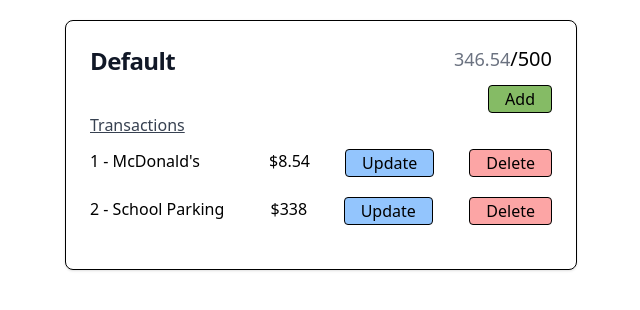
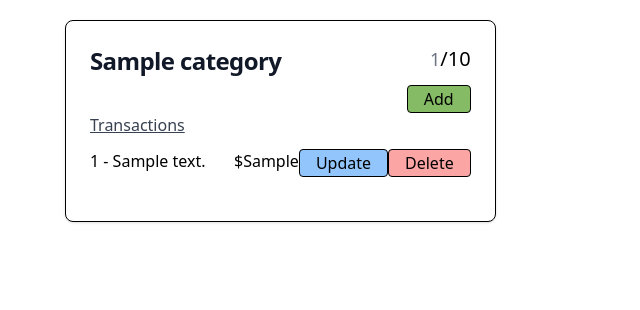
Before and after one commit to dharbo/490Project, a Flask app: template templates/home.html in a window 1280 px wide. Shown: the part 174-484 px from the top of the page, without its empty margins (19-659 px from the left). Run offline with Flask 3, Linux system fonts and the light colour scheme; the template is opened without the code that fills it: most values are stand-ins (such as "Sample title", 1, 10 or a date in 2020); style sheets or scripts are compiled from the project's sources.

Commit message:
Added Update/Remove functionality

```diff
--- a/app.py
+++ b/app.py
@@ -2,7 +2,6 @@ from flask import Flask, render_template, request, redirect, abort, flash
 
 import sqlite3
 import uuid
-# import time
 
 # Set up the database
 DATABASE = './database.db'
@@ -15,7 +14,7 @@ cursor.execute("CREATE TABLE IF NOT EXISTS CATEGORY (Category_Name TEXT, User_Na
 cursor.execute("CREATE TABLE IF NOT EXISTS TRANSACTIONS (Transaction_ID TEXT, Category_Name TEXT, User_Name TEXT, Description TEXT, Money_Spent TEXT, FOREIGN KEY (User_Name) REFERENCES USER (User_Name), FOREIGN KEY (Category_Name) REFERENCES CATEGORY (Category_Name), PRIMARY KEY (Transaction_ID, Category_Name, User_Name))")
 
 ## TESTING with transactions
-cursor.execute("INSERT OR IGNORE INTO TRANSACTIONS VALUES (?,?,?,?,?)", ('2','Insurance','david','AAA','200'))
+# cursor.execute("INSERT OR IGNORE INTO TRANSACTIONS VALUES (?,?,?,?,?)", ('4','Insurance','david','Farmers','100'))
 connection.commit()
 ##
 
@@ -39,17 +38,22 @@ def get_category_data():
 
     for category_row in category_rows:
         transactions_for_category = dict()
+        total_spent = 0.0
 
         transactions_rows = cursor.execute("SELECT * FROM TRANSACTIONS WHERE User_Name=? AND Category_Name=?", (user_logged_in[0],category_row[0],)).fetchall()
         for transactions_row in transactions_rows:
             transactions_for_category[f'{transactions_row[0]}'] = {'Description':f'{transactions_row[3]}',
                                                                     'Money_Spent':f'{transactions_row[4]}'}
+            total_spent += float(transactions_row[4])
+
+        transactions_for_category['Total_Spent'] = f'{total_spent}'
+        transactions_for_category['Budget_Amount'] = f'{float(category_row[2])}'
 
         category_data[f'{category_row[0]}'] = transactions_for_category
 
     connection.close()
 
-    return {'User_Name':f'{user_logged_in[0]}', 'Category_Data':f'{category_data}'}
+    return {'User_Name': f'{user_logged_in[0]}', 'Category_Data': category_data}
 
 @app.route('/')
 def index():
@@ -115,38 +119,84 @@ def login():
 def home():
     # This should only be accessed by users who are logged in.
     if user_logged_in[1]:
-        user_expense_data = get_category_data() # continue from here
+        user_expense_data = get_category_data()
 
-        return render_template('home.html', title='Home', homepage="true")
+        return render_template('home.html', title='Home', homepage="true", user_expense_data=user_expense_data)
     else:
         abort(403)
 
 @app.route('/home/create-category', methods=["POST"])
 def createCategory():
 
-    categoryName = request.form.get('category-name')
+    category_name = request.form.get('category-name')
     budget = request.form.get('budget')
 
     connection = sqlite3.connect(DATABASE)
     cursor = connection.cursor()
 
-    row = cursor.execute("SELECT * FROM CATEGORY WHERE Category_Name=? AND User_Name=?", (categoryName, user_logged_in[0],)).fetchone()
+    row = cursor.execute("SELECT * FROM CATEGORY WHERE Category_Name=? AND User_Name=?", (category_name, user_logged_in[0],)).fetchone()
 
-    # If row does not exist, add the category. Otherwise alert the user.
+    # If row does not exist, add the category. Otherwise alert the user.  <--- this needs to be worked on
+    # ^ could have an 'ERROR' var with the error msg, and pass to /home to display in html
     if row is None:
-        cursor.execute("INSERT INTO CATEGORY VALUES (?, ?, ?)", (categoryName, user_logged_in[0], budget)) ## Tuple is needed for insert
+        cursor.execute("INSERT INTO CATEGORY VALUES (?, ?, ?)", (category_name, user_logged_in[0], budget)) ## Tuple is needed for insert
+
         connection.commit()
+    else:
+        print('ERROR in create-category: Category already exists')
 
+    connection.close()
+    return redirect('/home')
 
-        ### TODO: Probably need to add the html category here
+@app.route('/home/update-category', methods=["POST"])
+def updateCategory(): ### TODO: just changed the category table, need to also change all rows in the transaction table with old cat-name to new cat-name
 
+    old_category_name = request.form.get('old-category-name')
+    new_category_name = request.form.get('new-category-name')
+    new_budget = request.form.get('new-budget')
 
-        ###
-        # connection.close()
+    connection = sqlite3.connect(DATABASE)
+    cursor = connection.cursor()
+
+    row = cursor.execute("SELECT * FROM CATEGORY WHERE Category_Name=? AND User_Name=?", (old_category_name, user_logged_in[0],)).fetchone()
+
+    # The row should exist if we want to update it.  <--- need to do something for the else
+    if row is not None:
+        # Update the CATEGORY table
+        cursor.execute("UPDATE CATEGORY SET Category_Name=?, Budget_Amount=? WHERE Category_Name=? AND User_Name=?", (new_category_name, new_budget, old_category_name, user_logged_in[0],))
+
+        # Update the TRANSACTIONS table
+        cursor.execute("UPDATE TRANSACTIONS SET Category_Name=? WHERE Category_Name=? AND User_Name=?", (new_category_name, old_category_name, user_logged_in[0],))
+
+        connection.commit()
     else:
-        # Might need something else to handle this
-        flash("Cannot have duplicate category names. Please pick another one.", "error")
-        # time.sleep(5)
+        print('ERROR in update-category: row does not exist, can\'t update!!!')
+
+    connection.close()
+    return redirect('/home')
+
+@app.route('/home/delete-category', methods=["POST"])
+def deleteCategory():
+
+    category_name = request.form.get('category-name')
+
+    connection = sqlite3.connect(DATABASE)
+    cursor = connection.cursor()
+
+    row = cursor.execute("SELECT * FROM CATEGORY WHERE Category_Name=? AND User_Name=?", (category_name, user_logged_in[0],)).fetchone()
+
+    # The row should exist if we want to update it.  <--- need to do something for the else
+    if row is not None:
+        print("We're in the if condition")
+        # Delete the specified category from the CATEGORY table
+        cursor.execute("DELETE FROM CATEGORY WHERE Category_Name=? AND User_Name=?", (category_name, user_logged_in[0],))
+
+        # Delete the transactions associated with the specified category from the TRANSACTIONS table
+        cursor.execute("DELETE FROM TRANSACTIONS WHERE Category_Name=? AND User_Name=?", (category_name, user_logged_in[0],))
+
+        connection.commit()
+    else:
+        print('ERROR in remove-category: row does not exist, can\'t remove!!!')
 
     connection.close()
     return redirect('/home')
--- a/templates/home.html
+++ b/templates/home.html
@@ -21,9 +21,68 @@
         </div>
     </header>
 
+    <!-- HTML for the categories/transactions -->
+    <div class="flex">
+
+        {% for category_name in user_expense_data['Category_Data'] %}
+
+        <div
+            class="max-w-lg mx-16 p-6 bg-white border border-black rounded-lg shadow dark:bg-gray-800 dark:border-gray-700">
+            <div class="flex justify-between">
+                <h5 class="mb-2 text-2xl font-bold tracking-tight text-gray-900 dark:text-white">{{ category_name }}</h5>
+                <div class="flex">
+                    <p class="text-gray-500 text-lg">{{ user_expense_data['Category_Data'][category_name]['Total_Spent'] }}</p>
+                    <p class="text-black text-xl">/{{ user_expense_data['Category_Data'][category_name]['Budget_Amount'] }}</p>
+                </div>
+            </div>
+
+            <div class="flex justify-end">
+                <button class="bg-[#85bb65] px-4 h-7 rounded border border-black hover:text-white hover:scale-125">
+                    Add
+                </button>
+            </div>
+            <p class="mb-3 underline font-normal text-gray-700 dark:text-gray-400">Transactions</p>
+
+
+            <div id="transactions" class="flex flex-col h-full">
+                <div class="flex justify-between flex-wrap mb-5">
+                {% for transaction_id in user_expense_data['Category_Data'][category_name] %}
+                    {% if transaction_id != 'Total_Spent' and transaction_id != 'Budget_Amount' %}
+                    <p class="break-all w-36">{{ loop.index }} - {{ user_expense_data['Category_Data'][category_name][transaction_id]['Description'] }}</p>
+                    <p>${{ user_expense_data['Category_Data'][category_name][transaction_id]['Money_Spent'] }}</p>
+                    <button class="bg-blue-300 px-4 h-7 rounded border border-black hover:text-white hover:scale-125">
+                        Update
+                    </button>
+                    <button class="bg-red-300 px-4 h-7 rounded border border-black hover:text-white hover:scale-125">
+                        Delete
+                    </button>
+                    {% endif %}
+                {% endfor %}
+                </div>
+            </div>
+
+        </div>
+
+        <!-- <p>Category: {{ category_name }}</p>
+        <p>dict: {{ user_expense_data['Category_Data'][category_name] }}</p>
+
+            {% for transaction_id in user_expense_data['Category_Data'][category_name] %}
+
+            <p>Desc: {{ user_expense_data['Category_Data'][category_name][transaction_id]['Description'] }}</p>
+            <p>Spent: {{ user_expense_data['Category_Data'][category_name][transaction_id]['Money_Spent'] }}</p>
+
+            {% endfor %}
+
+        <br> -->
+
+        {% endfor %}
+
+    </div>
+
+    <!-- Modal for creating a category -->
     <div id="create-category-modal" aria-hidden="true" class="hidden mx-auto inset-0 fixed backdrop-blur-sm">
         <div class="flex flex-col justify-center items-center h-[75%]">
-            <form class="bg-[#85bb65] w-1/2 px-8 pt-6 pb-8 border border-black rounded-lg shadow dark:bg-gray-800 dark:border-gray-700" id="signup" name="signup_form" action="{{ url_for('createCategory') }}" method="POST">
+            <form class="bg-[#85bb65] w-1/2 px-8 pt-6 pb-8 border border-black rounded-lg shadow dark:bg-gray-800 dark:border-gray-700" id="createCategory" name="createCategory" action="{{ url_for('createCategory') }}" method="POST">
                 <h1 class="block text-gray-700 text-xl font-bold mb-4">Create Category</h1>
                 <div class="mb-4">
                     <label class="block text-gray-700 text-sm font-bold mb-2" for="category-name">
@@ -39,7 +98,7 @@
                     </label>
                     <input
                         class="shadow appearance-none border-black border rounded w-full py-2 px-3 text-gray-700 mb-3 leading-tight focus:outline-none focus:shadow-outline"
-                        type="budget" id="budget" name="budget" placeholder="Enter Budget" required>
+                        type="text" id="budget" name="budget" placeholder="Enter Budget" required>
                 </div>
                 <div class="flex justify-center">
                     <button
@@ -52,46 +111,71 @@
         </div>
     </div>
 
-    <div
-        class="max-w-lg mx-16 p-6 bg-white border border-black rounded-lg shadow dark:bg-gray-800 dark:border-gray-700">
-        <div class="flex justify-between">
-            <h5 class="mb-2 text-2xl font-bold tracking-tight text-gray-900 dark:text-white">Default</h5>
-            <div class="flex">
-                <p class="text-gray-500 text-lg">346.54</p>
-                <p class="text-black text-xl">/500</p>
+    <!-- Modal for updating a category -->
+    <div id="update-category-modal" aria-hidden="true" class="hidden mx-auto inset-0 fixed backdrop-blur-sm">
+        <div class="flex flex-col justify-center items-center h-[75%]">
+            <form class="bg-blue-300 w-1/2 px-8 pt-6 pb-8 border border-black rounded-lg shadow dark:bg-gray-800 dark:border-gray-700" id="updateCategory" name="updateCategory" action="{{ url_for('updateCategory') }}" method="POST">
+                <h1 class="block text-gray-700 text-xl font-bold mb-4">Update Category</h1>
+                <div class="mb-4">
+                    <label class="block text-gray-700 text-sm font-bold mb-2" for="old-category-name">
+                        Old Category Name
+                    </label>
+                    <input
+                        class="shadow appearance-none border-black border rounded w-full py-2 px-3 text-gray-700 leading-tight focus:outline-none focus:shadow-outline"
+                        type="text" id="old-category-name" name="old-category-name" placeholder="Enter Old Category Name" required>
+                </div>
+                <div class="mb-4">
+                    <label class="block text-gray-700 text-sm font-bold mb-2" for="new-category-name">
+                        New Category Name
+                    </label>
+                    <input
+                        class="shadow appearance-none border-black border rounded w-full py-2 px-3 text-gray-700 leading-tight focus:outline-none focus:shadow-outline"
+                        type="text" id="new-category-name" name="new-category-name" placeholder="Enter New Category Name" required>
+                </div>
+                <div class="mb-6">
+                    <label class="block text-gray-700 text-sm font-bold mb-2" for="new-budget">
+                        New Budget
+                    </label>
+                    <input
+                        class="shadow appearance-none border-black border rounded w-full py-2 px-3 text-gray-700 mb-3 leading-tight focus:outline-none focus:shadow-outline"
+                        type="text" id="new-budget" name="new-budget" placeholder="Enter New Budget" required>
+                </div>
+                <div class="flex justify-center">
+                    <button
+                        class="bg-white hover:bg-blue-300 hover:text-white text-black border-black border font-bold py-2 px-4 rounded focus:outline-none focus:shadow-outline"
+                        type="submit">
+                        Update
+                    </button>
+                </div>
+            </form>
         </div>
     </div>
-        <div class="flex justify-end">
-            <button class="bg-[#85bb65] px-4 h-7  rounded border border-black hover:text-white hover:scale-125">
-                Add
-            </button>
+
+    <!-- Modal for removing a category -->
+    <div id="delete-category-modal" aria-hidden="true" class="hidden mx-auto inset-0 fixed backdrop-blur-sm">
+        <div class="flex flex-col justify-center items-center h-[75%]">
+            <form class="bg-red-300 w-1/2 px-8 pt-6 pb-8 border border-black rounded-lg shadow dark:bg-gray-800 dark:border-gray-700" id="deleteCategory" name="deleteCategory" action="{{ url_for('deleteCategory') }}" method="POST">
+                <h1 class="block text-gray-700 text-xl font-bold mb-4">Delete Category</h1>
+                <div class="mb-6">
+                    <label class="block text-gray-700 text-sm font-bold mb-2" for="category-name">
+                        Category Name
+                    </label>
+                    <input
+                        class="shadow appearance-none border-black border rounded w-full py-2 px-3 text-gray-700 mb-3 leading-tight focus:outline-none focus:shadow-outline"
+                        type="text" id="category-name" name="category-name" placeholder="Enter Category Name" required>
                 </div>
-        <p class="mb-3 underline font-normal text-gray-700 dark:text-gray-400">Transactions</p>
-        <div id="transactions" class="flex flex-col h-full">
-            <div class="flex justify-between flex-wrap mb-5">
-                <p class="break-all w-36">1 - McDonald's</p>
-                <p>$8.54</p>
-                <button class="bg-blue-300 px-4 h-7 rounded border border-black hover:text-white hover:scale-125">
-                    Update
-                </button>
-                <button class="bg-red-300 px-4 h-7 rounded border border-black hover:text-white hover:scale-125">
+                <div class="flex justify-center">
+                    <button
+                        class="bg-white hover:bg-red-300 hover:text-white text-black border-black border font-bold py-2 px-4 rounded focus:outline-none focus:shadow-outline"
+                        type="submit">
                         Delete
                     </button>
                 </div>
-            <div class="flex justify-between flex-wrap mb-5">
-                <p class="break-all w-36">2 - School Parking</p>
-                <p>$338</p>
-                <button class="bg-blue-300 px-4 h-7 rounded border border-black hover:text-white hover:scale-125">
-                    Update
-                </button>
-                <button class="bg-red-300 px-4 h-7 rounded border border-black hover:text-white hover:scale-125">
-                    Delete
-                </button>
+            </form>
         </div>
     </div>
 
 </div>
-</div>
 
 
 {% endblock %}
```
Also changed, not shown: static/js/categoryModal.js (+26 -0 lines). Lines whose indentation alone changed are shown as unchanged.
